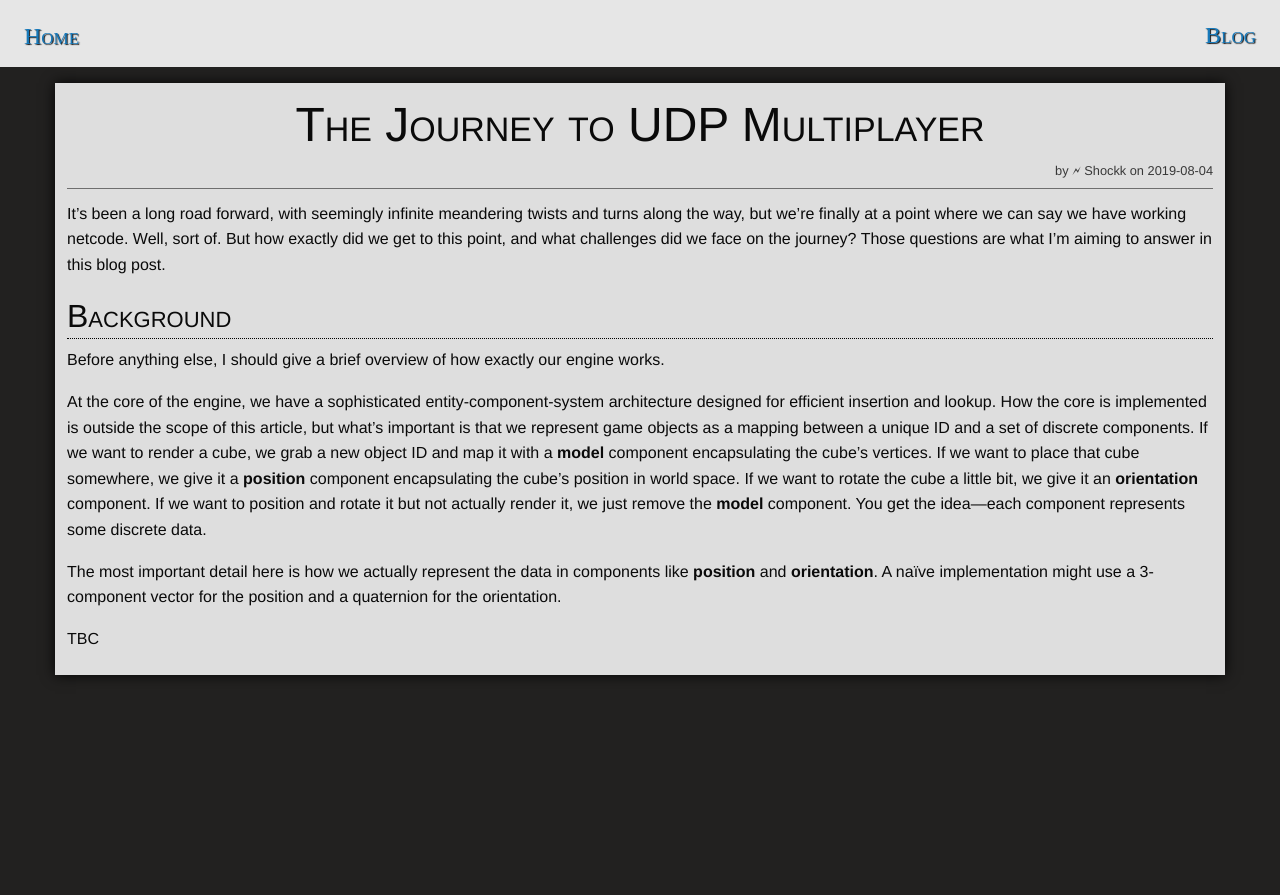
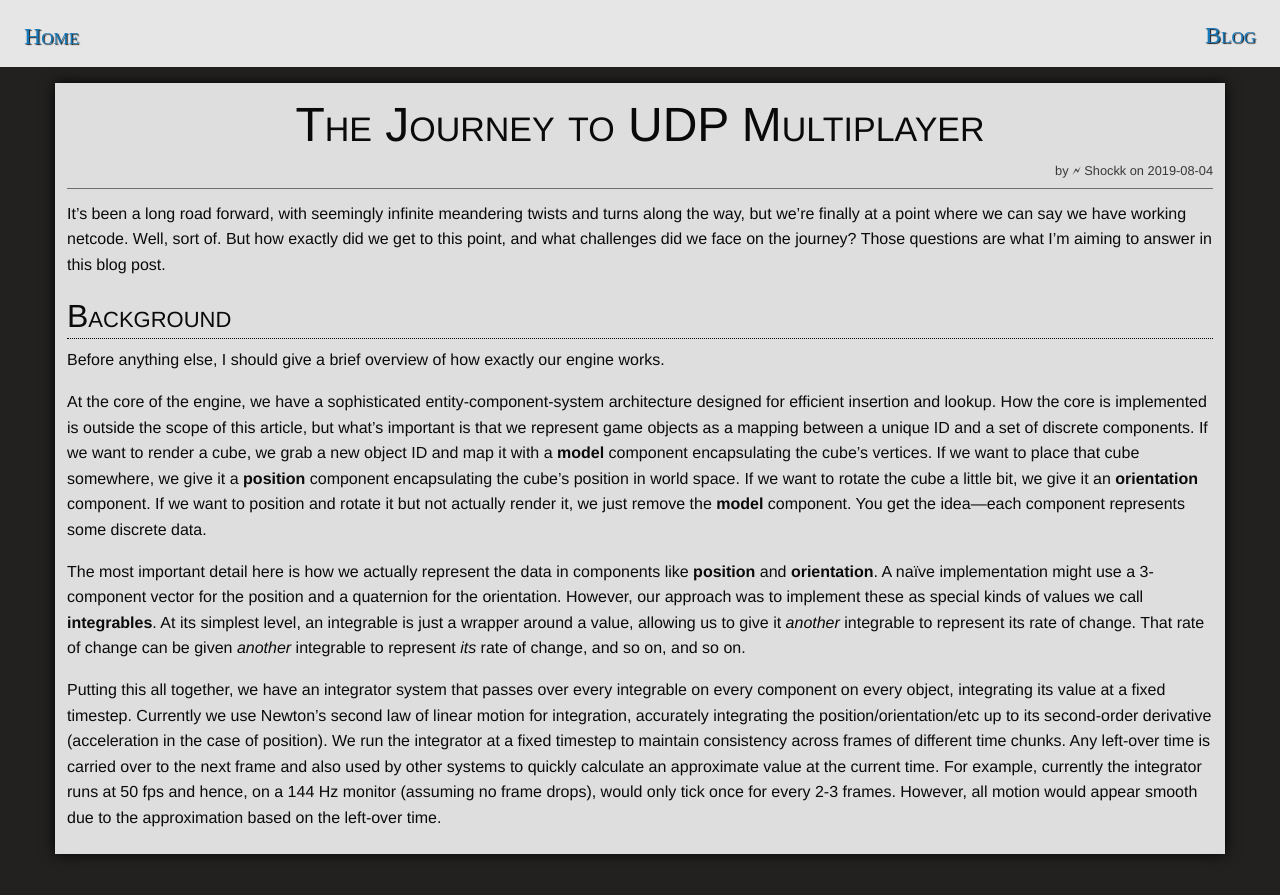
Before and after one commit to ori-sky/polar-space, a Jekyll site: the page built from _posts/2019-08-04-01-udp-multiplayer.md, in a window 1280 px wide. Shown: the top 895 px of the page. Built offline with Jekyll 4.4.1, drawn with Linux system fonts in a browser that asks for light colours; nearby versions of some CDN libraries; some web fonts are replaced; our own code applies the rules of GitHub Pages for plain Markdown files; library files that are not in the unit come from our copies.

Commit message:
Update 2019-08-04-01-udp-multiplayer.md

```diff
--- a/_posts/2019-08-04-01-udp-multiplayer.md
+++ b/_posts/2019-08-04-01-udp-multiplayer.md
@@ -12,6 +12,6 @@ Before anything else, I should give a brief overview of how exactly our engine w
 
 At the core of the engine, we have a sophisticated entity-component-system architecture designed for efficient insertion and lookup. How the core is implemented is outside the scope of this article, but what's important is that we represent game objects as a mapping between a unique ID and a set of discrete components. If we want to render a cube, we grab a new object ID and map it with a __model__ component encapsulating the cube's vertices. If we want to place that cube somewhere, we give it a __position__ component encapsulating the cube's position in world space. If we want to rotate the cube a little bit, we give it an __orientation__ component. If we want to position and rotate it but not actually render it, we just remove the __model__ component. You get the idea—each component represents some discrete data.
 
-The most important detail here is how we actually represent the data in components like __position__ and __orientation__. A naïve implementation might use a 3-component vector for the position and a quaternion for the orientation.
+The most important detail here is how we actually represent the data in components like __position__ and __orientation__. A naïve implementation might use a 3-component vector for the position and a quaternion for the orientation. However, our approach was to implement these as special kinds of values we call __integrables__. At its simplest level, an integrable is just a wrapper around a value, allowing us to give it _another_ integrable to represent its rate of change. That rate of change can be given _another_ integrable to represent _its_ rate of change, and so on, and so on.
 
-TBC
+Putting this all together, we have an integrator system that passes over every integrable on every component on every object, integrating its value at a fixed timestep. Currently we use Newton's second law of linear motion for integration, accurately integrating the position/orientation/etc up to its second-order derivative (acceleration in the case of position). We run the integrator at a fixed timestep to maintain consistency across frames of different time chunks. Any left-over time is carried over to the next frame and also used by other systems to quickly calculate an approximate value at the current time. For example, currently the integrator runs at 50 fps and hence, on a 144 Hz monitor (assuming no frame drops), would only tick once for every 2-3 frames. However, all motion would appear smooth due to the approximation based on the left-over time.
```
